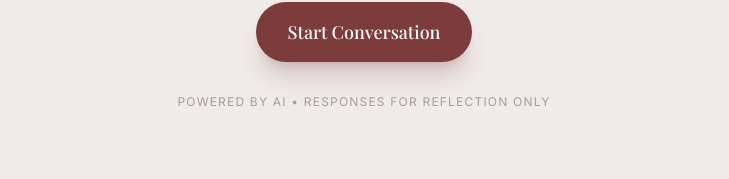
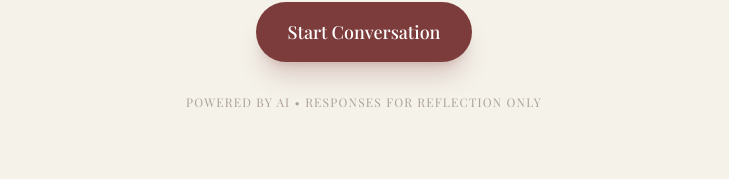
Before and after one commit to AdityaHirekar/kuvalyamala, a Next.js app: page / in a window 1280 px wide. Shown: the part 9861-10040 px from the top of the page, without its empty margins (276-1005 px from the left). Built offline with nearby package versions, Linux system fonts and the light colour scheme; a web font is replaced by a local one.

Commit message:
feat: refine kids mode to hide complex sections and simplify story

```diff
--- a/src/components/sections/AskKuvalaya.tsx
+++ b/src/components/sections/AskKuvalaya.tsx
@@ -105,8 +105,27 @@ export default function AskKuvalaya() {
     };
 
     return (
-        <Section id="ask-kuvalaya" background="stone" className="py-24 border-t border-maroon/10 relative">
+        <Section
+            id="ask-kuvalaya"
+            className={`py-24 border-t relative transition-colors duration-500
+                ${isKidsMode
+                    ? "bg-sky-100 border-white/50 font-rounded"
+                    : "bg-paper border-maroon/10 font-serif"
+                }`}
+        >
             <div className="max-w-4xl mx-auto">
+
+                {isKidsMode && !isActive && (
+                    <motion.div
+                        initial={{ scale: 0 }}
+                        whileInView={{ scale: 1 }}
+                        className="mb-8 flex justify-center"
+                    >
+                        <span className="bg-yellow-100 text-orange-600 px-4 py-2 rounded-full text-sm font-bold border-2 border-yellow-300 shadow-sm">
+                            👑 Ask Prince Kuvalaya!
+                        </span>
+                    </motion.div>
+                )}
 
                 {!isActive ? (
                     // Intro View
--- a/src/components/sections/Context.tsx
+++ b/src/components/sections/Context.tsx
@@ -5,9 +5,13 @@ import { motion } from "framer-motion";
 import { Feather, Hourglass, Languages, ScrollText } from "lucide-react";
 import Section from "@/components/ui/Section";
 import { useLanguage } from "@/lib/LanguageContext";
+import { useKidsMode } from "@/lib/KidsModeContext";
 
 export default function Context() {
     const { t } = useLanguage();
+    const { isKidsMode } = useKidsMode();
+
+    if (isKidsMode) return null;
 
     const contextItems = [
         {
--- a/src/components/sections/KidsChapters.tsx
+++ b/src/components/sections/KidsChapters.tsx
@@ -10,7 +10,8 @@ import { cn } from "@/lib/utils";
 
 export default function KidsChapters() {
     const { language } = useLanguage();
-    const chapters = getKidsChapters(language);
+    const fullChapters = getKidsChapters(language);
+    const chapters = fullChapters.slice(0, 1); // Only show the first chapter as requested
     const [currentIndex, setCurrentIndex] = useState(0);
     const [badgeEarned, setBadgeEarned] = useState<number[]>([]);
 
--- a/src/components/sections/QuizSection.tsx
+++ b/src/components/sections/QuizSection.tsx
@@ -35,10 +35,16 @@ const questions = [
 ];
 
 import { useLanguage } from "@/lib/LanguageContext";
+import { useKidsMode } from "@/lib/KidsModeContext";
 
 export default function Quiz() {
     const { t } = useLanguage();
-    const questions = t.quiz.questions.map((q, i) => ({ ...q, id: i + 1, correct: [1, 0, 2, 3][i] ?? 0 })); // Mapping back correct answers as they are structural logic, not text.
+    const { isKidsMode } = useKidsMode();
+
+    // Mapping back correct answers as they are structural logic, not text.
+    const questions = t.quiz.questions.map((q, i) => ({ ...q, id: i + 1, correct: [1, 0, 2, 3][i] ?? 0 }));
+
+    if (isKidsMode) return null;
     // NOTE: In a real app, 'correct' index should probably be part of the data or logic, not hardcoded here by index.
     // For now, relying on the order of questions in dictionary matching current order.
 
--- a/src/components/sections/Reflections.tsx
+++ b/src/components/sections/Reflections.tsx
@@ -22,10 +22,14 @@ const reflections = [
 ];
 
 import { useLanguage } from "@/lib/LanguageContext";
+import { useKidsMode } from "@/lib/KidsModeContext";
 
 export default function Reflections() {
     const { t } = useLanguage();
+    const { isKidsMode } = useKidsMode();
     const [activeIndex, setActiveIndex] = useState<number | null>(null);
+
+    if (isKidsMode) return null;
 
     return (
         <Section id="reflections" background="white" className="py-24">
--- a/src/components/sections/Values.tsx
+++ b/src/components/sections/Values.tsx
@@ -40,9 +40,14 @@ const values = [
 ];
 
 import { useLanguage } from "@/lib/LanguageContext";
+import { useKidsMode } from "@/lib/KidsModeContext";
 
 export default function Values() {
     const { t } = useLanguage();
+    const { isKidsMode } = useKidsMode();
+
+    if (isKidsMode) return null;
+
     const [hoveredIndex, setHoveredIndex] = useState<number | null>(null);
 
     // Map icons to the translated items based on index
```
